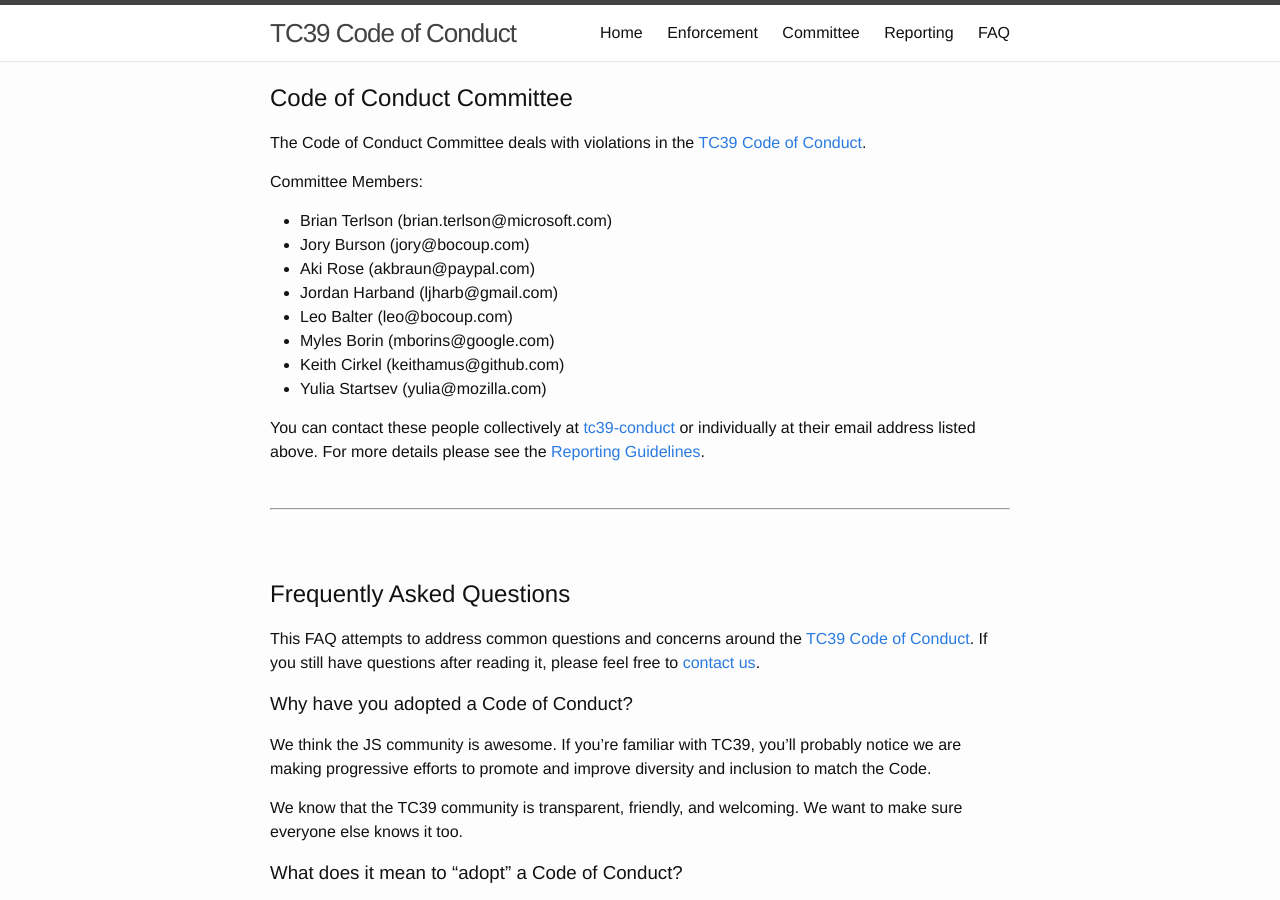
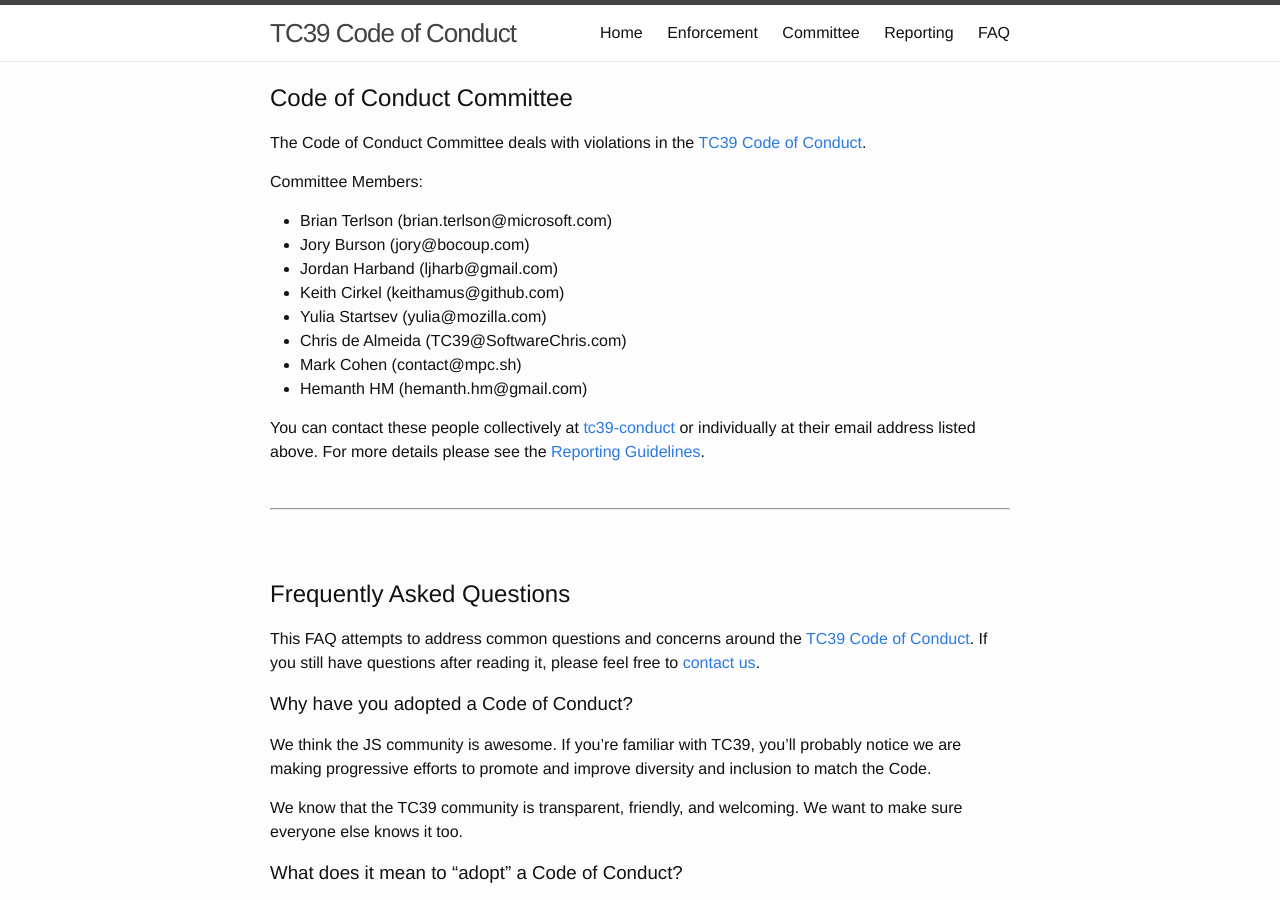
Before and after one commit to tc39/code-of-conduct, a Jekyll site: the page built from index.md, in a window 1280 px wide and 900 px high, scrolled down 3943 px. Built offline with Jekyll 4.4.1, drawn with Linux system fonts in a browser that asks for light colours.

Commit message:
update CoC member list

```diff
--- a/index.md
+++ b/index.md
@@ -129,12 +129,12 @@ Committee Members:
 
 * Brian Terlson (brian.terlson@microsoft.com)
 * Jory Burson (jory@bocoup.com)
-* Aki Rose (akbraun@paypal.com)
 * Jordan Harband (ljharb@gmail.com)
-* Leo Balter (leo@bocoup.com)
-* Myles Borin (mborins@google.com)
 * Keith Cirkel (keithamus@github.com)
 * Yulia Startsev (yulia@mozilla.com)
+* Chris de Almeida (TC39@SoftwareChris.com)
+* Mark Cohen (contact@mpc.sh)
+* Hemanth HM (hemanth.hm@gmail.com)
 
 You can contact these people collectively at [tc39-conduct][] or individually at their email address listed above. For more details please see the [Reporting Guidelines][].
 
```
